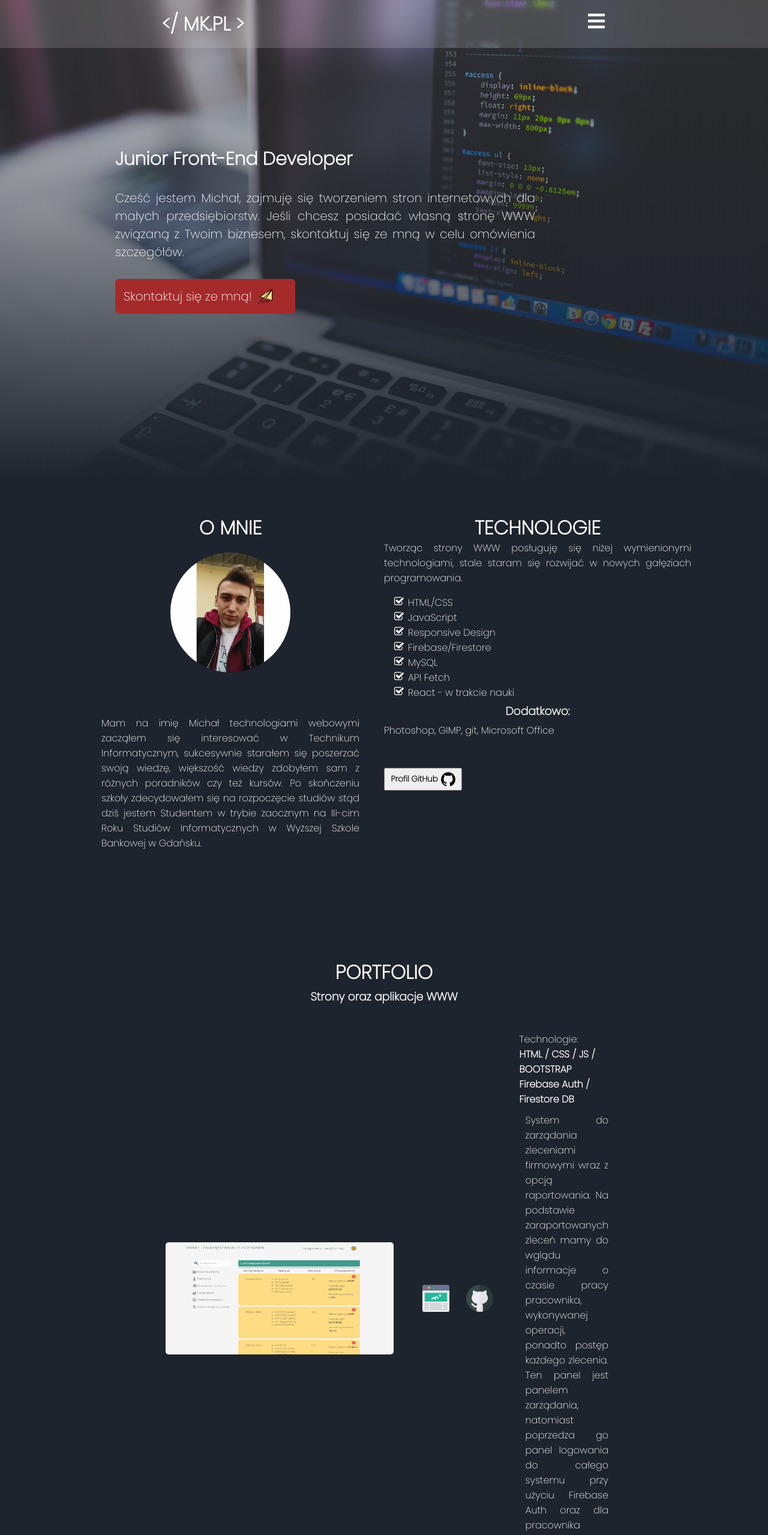
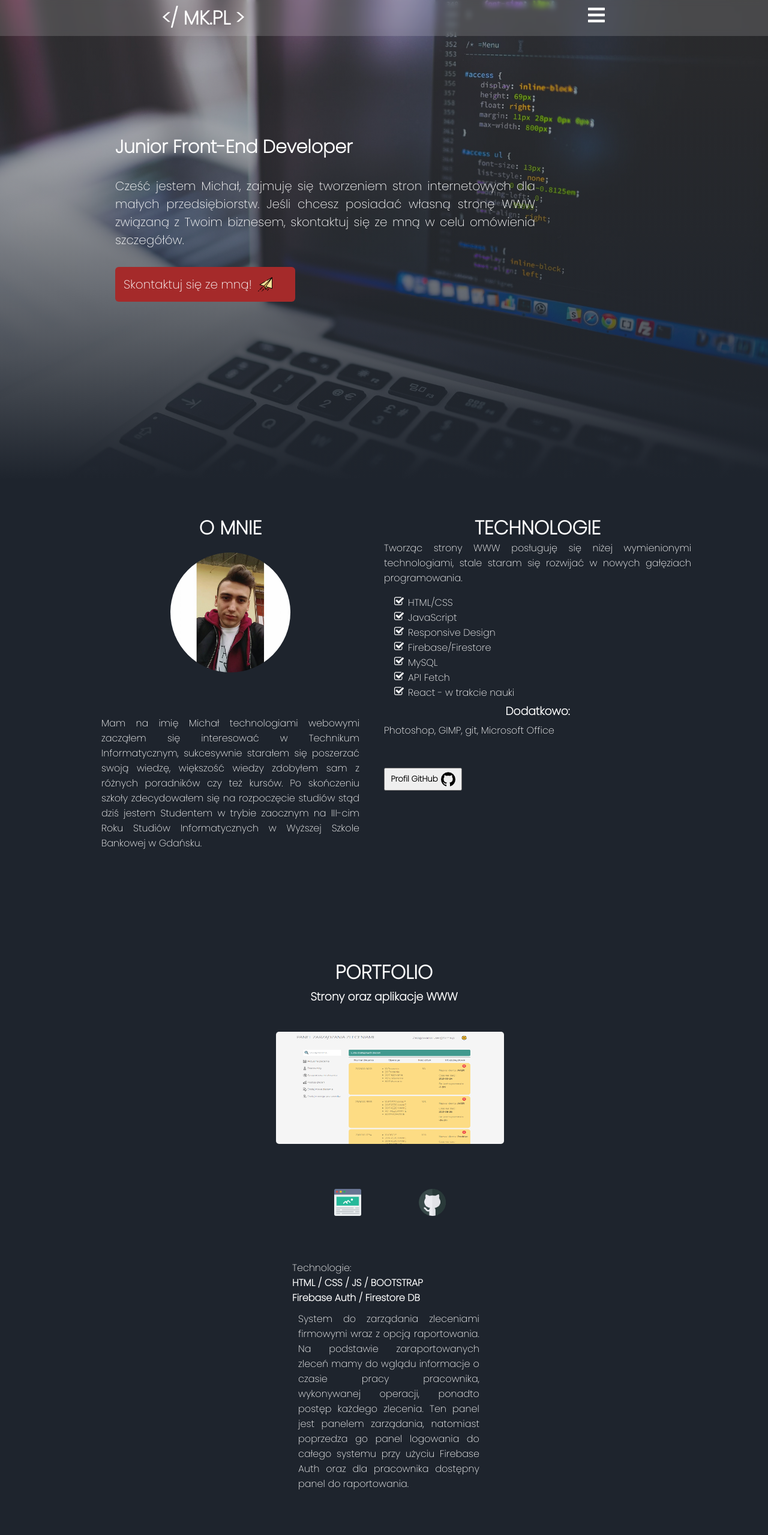
Before and after one commit to mkropidlowski/portfolio-react, a React (Create React App) app: page / in a window 1280 px wide. Shown: the top 2559 px of the page at 60% size. Built offline with nearby package versions, Linux system fonts and the light colour scheme.

Commit message:
add new function

```diff
--- a/package.json
+++ b/package.json
@@ -12,6 +12,7 @@
     "react-dom": "^17.0.2",
     "react-icons": "^4.3.1",
     "react-router-dom": "^5.3.0",
+    "react-router-hash-link": "^2.4.3",
     "react-scripts": "4.0.3",
     "web-vitals": "^1.1.2"
   },
--- a/src/About.js
+++ b/src/About.js
@@ -3,7 +3,7 @@ import gitLogo from './img/github.png';
 
 const About = () => {
     return (
-        <div className="about-section">
+        <div className="about-section" id="about">
 
             <div className="bio">
                 <h1 className="about-header">O MNIE</h1>
@@ -16,6 +16,7 @@ const About = () => {
             </div>
 
             <div className="skills">
+
                 <h1 className="about-header">TECHNOLOGIE</h1>
                 <p className="top-list-text">Tworząc strony WWW posługuję się niżej wymienionymi technologiami, stale staram się rozwijać w nowych gałęziach programowania.</p>
                 <ul>
--- a/src/App.js
+++ b/src/App.js
@@ -2,7 +2,8 @@ import About from "./About";
 import Footer from "./Footer";
 import Home from "./Home";
 import Project from "./Projects";
-import { BrowserRouter as Router, Switch, Route } from 'react-router-dom';
+import { BrowserRouter as Router } from 'react-router-dom';
+
 
 function App() {
   return (
--- a/src/Footer.js
+++ b/src/Footer.js
@@ -2,7 +2,7 @@ import emailImg from './img/email.png';
 
 const Footer = () => {
     return (
-        <div className="contact-section">
+        <div className="contact-section" id="contact">
         <div className="contact-box">
            <img src={emailImg} alt="email" />
            <p>Jeśli masz jakieś pytania skontaktuj się przez adres:
--- a/src/HamburgerMenu/MenuLink.js
+++ b/src/HamburgerMenu/MenuLink.js
@@ -2,17 +2,17 @@
 export const MenuLink = [
     {
         title: 'O mnie',
-        path: '/about',
+        path: '#about',
         cName: 'nav-text'
     },
     {
         title: 'Portfolio',
-        path: '/porfolio',
+        path: '#porfolio',
         cName: 'nav-text'
     },
     {
         title: 'Kontakt',
-        path: '/contact',
+        path: '#contact',
         cName: 'nav-text'
     },
 
--- a/src/Home.js
+++ b/src/Home.js
@@ -1,10 +1,10 @@
 import paperPlane from './img/paper-plane.png';
-import { Link } from "react-router-dom";
 import React, { useState } from 'react';
 import * as FaIcons from 'react-icons/fa';
 import { MenuLink } from './HamburgerMenu/MenuLink';
 import * as AiIcons from 'react-icons/ai';
 import { IconContext } from 'react-icons/lib';
+import { HashLink as Link} from 'react-router-hash-link';
 
 const Home = () => {
 
@@ -36,7 +36,7 @@ const Home = () => {
                             {MenuLink.map((item, index) => {
                             return (
                                 <li key={index} className={item.cName}>
-                                <Link to={item.path}>
+                                <Link smooth to={`/page${item.path}`}>
                                     <span>{item.title}</span>
                                 </Link>
                                 </li>
--- a/src/Projects.js
+++ b/src/Projects.js
@@ -14,7 +14,7 @@ import employeePanel from './img/panel_pracownika.PNG';
 
 const Project = () => {
     return (
-            <div className="project-container">
+            <div className="project-container" id="porfolio">
                 <h1 className="portfolio-header"> PORTFOLIO</h1>
                 <h3 className="porfolio-container-title">Strony oraz aplikacje WWW</h3>
 
--- a/src/index.css
+++ b/src/index.css
@@ -20,7 +20,7 @@ h1, h2, h3, h4 {line-height: 0px;}
   background-position: center;
   background-repeat: no-repeat;
   background-size: cover;
-  z-index: 1;
+  z-index: -1;
 }
 /*-------------*/
 
@@ -31,9 +31,7 @@ h1, h2, h3, h4 {line-height: 0px;}
 }
 
 .nav-menu {
-
   display: none;
-
   margin-top: 100px;
 
 }
@@ -43,9 +41,10 @@ h1, h2, h3, h4 {line-height: 0px;}
   transition: 350ms;
   top:0;
   position: fixed;
-  background-color: #060b26;
-  width: 550px;
+  background:rgba(30, 36, 45, 5.0);
+  width: 500px;
   height: 100vh;
+
 
 }
 
@@ -70,12 +69,9 @@ h1, h2, h3, h4 {line-height: 0px;}
 }
 
 .nav-text a:hover {
-  background-color: #1a83ff;
+  background-color: #215999;
 }
 
-.nav-menu-items {
-  width: 100%;
-}
 
  span {
   margin-left: 16px;
@@ -87,6 +83,9 @@ h1, h2, h3, h4 {line-height: 0px;}
   left: -55px;
 }
 
+.page-name h1 {
+   cursor: pointer;
+}
 
 
 
@@ -100,54 +99,10 @@ h1, h2, h3, h4 {line-height: 0px;}
   background-color: rgba(255, 255, 255, .15);
   backdrop-filter: blur(5px);
   height: 80px;
+  z-index: 1111;
 
 
 }
-/*
-.menu-bar > li {
-  display: inline;
-  margin-left: 30px;
-  list-style-type: none;
-}
-
-.menu-bar > li > a {
-  text-decoration: none;
-  color:#fff;
-  font-size:20px;
-}
-
-.menu-bar > li > a:hover {
-  font-weight: bold;
-  color: rgb(214, 214, 214);
-}
-
-.underline {
-  display: inline;
-  position: relative;
-  overflow: hidden;
-}
-.underline:after {
-  content: "";
-  position: absolute;
-  z-index: 1;
-  right: 0;
-  width: 0;
-  bottom: -5px;
-  background: #fff;
-  height: 3px;
-  transition-property: width;
-  transition-duration: 0.3s;
-  transition-timing-function: ease-out;
-}
-.underline:hover:after,
-.underline:focus:after,
-.underline:active:after {
-  left: 0;
-  right: auto;
-  width: 100%;
-}  */
-
-
 
 .contact-btn {
   width: 300px;
@@ -347,13 +302,36 @@ h1, h2, h3, h4 {line-height: 0px;}
 }
 
 
+/* MOBILE */
+
+@media only screen and (max-width:1560px) {
 
 
-
-/* MOBILE */
+}
 
 
-@media only screen and (max-width:760px) {
+@media only screen and (max-width:1560px) {
+  .nav-menu-active {
+    width:400px;
+  }
+  .main-section {
+    z-index: -1;
+
+}
+
+.header {
+    display: flex;
+    justify-content: space-around;
+    height: 60px;
+    z-index: 1111;
+   }
+
+  .project-box {
+    flex-direction: column;
+  }
+}
+
+@media only screen and (max-width:1060px) {
 
   body, html {
       height: 100%;
@@ -389,6 +367,10 @@ h1, h2, h3, h4 {line-height: 0px;}
     font-size:13px;
     position: relative;
     left: -15px;
+  }
+
+  .page-name h1 {
+    cursor: pointer;
   }
 
   .info-home-box {
@@ -538,7 +520,7 @@ h1, h2, h3, h4 {line-height: 0px;}
         display: flex;
         justify-content: center;
         flex-direction: column;
-        background: rgba(146, 146, 146, 0.753);
+        background: rgba(95, 95, 95, 0.753);
         box-shadow: 0 8px 32px 0 rgba( 31, 38, 135, 0.37 );
         backdrop-filter: blur( 5px );
         border-radius: 10px;
@@ -594,6 +576,10 @@ h1, h2, h3, h4 {line-height: 0px;}
           bottom: -15px;
       }
 
+      .footer-copyright span {
+          margin-left: 16px;
+      }
+
       .contact-box > p {
         width: 210px;
 
```
Also changed, not shown: 2 other files (tests, documents, lock files or other folders).
